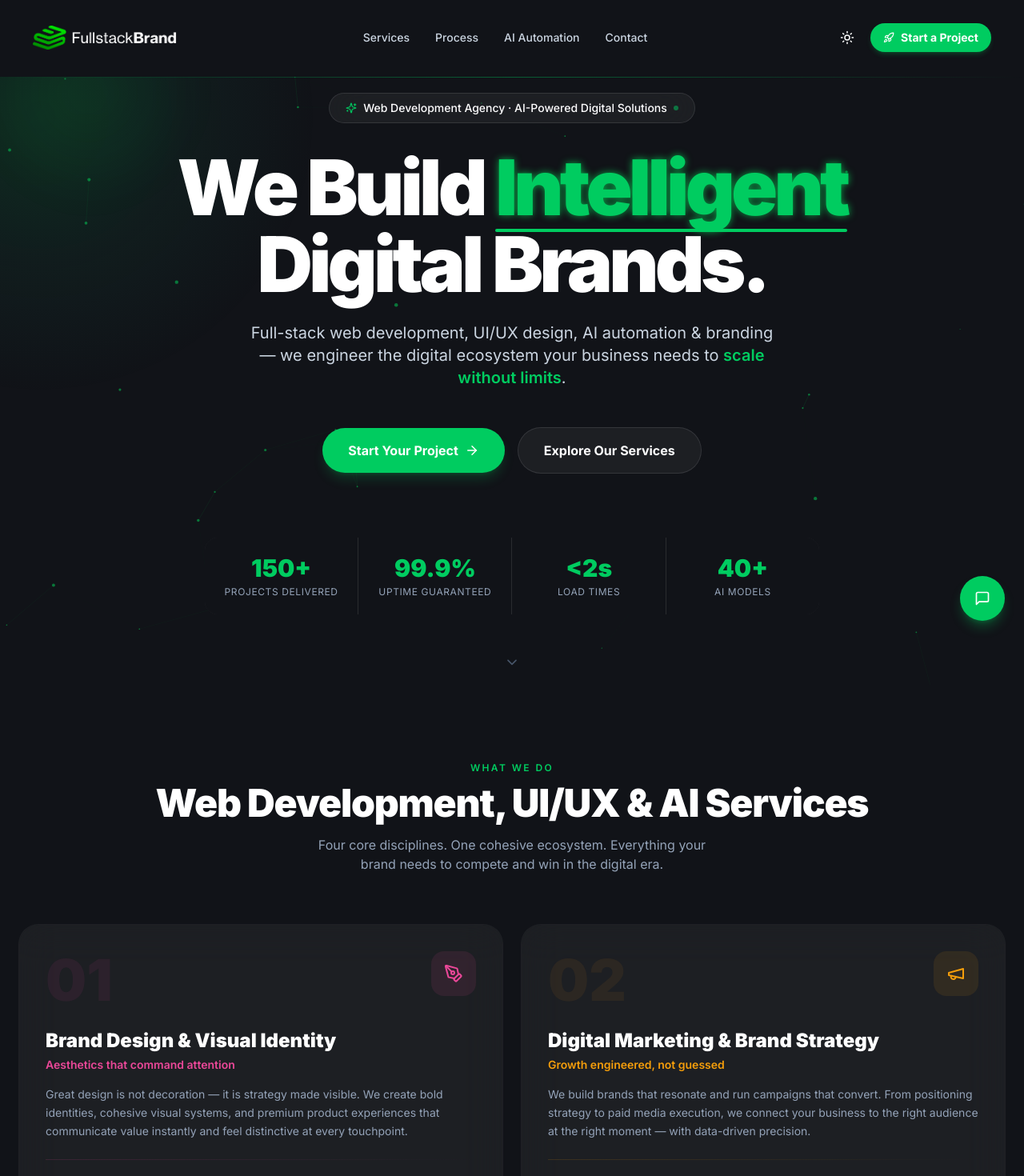
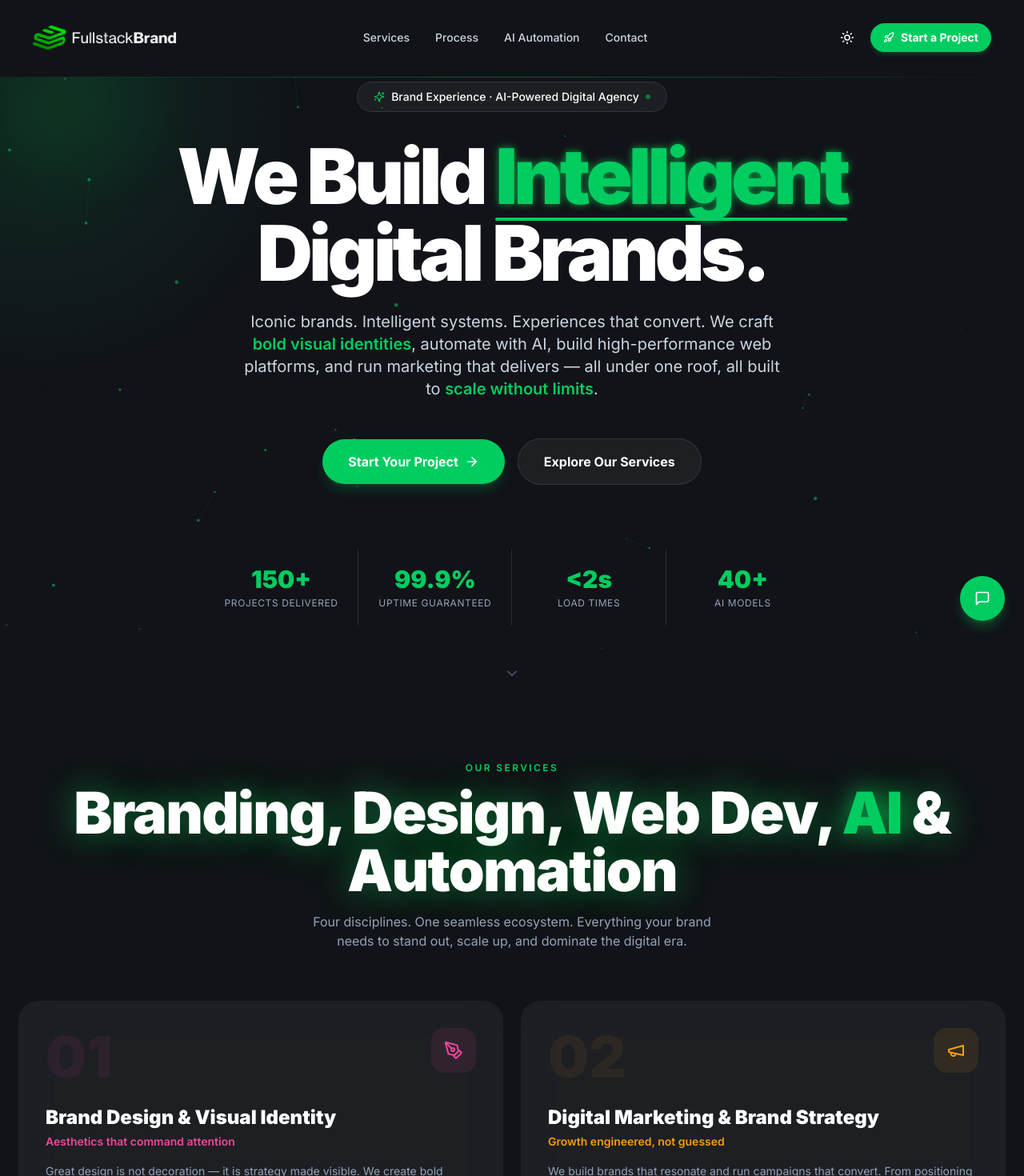
Before and after one commit to anas-hfd/FullstackBrand, a Next.js app: page / in a window 1280 px wide. Shown: the top 1470 px of the page at 80% size. Built offline with nearby package versions, Linux system fonts and the light colour scheme.

Commit message:
metadata title desc and buttons titles update

```diff
--- a/app/layout.tsx
+++ b/app/layout.tsx
@@ -15,22 +15,24 @@ const SITE_NAME = 'FullstackBrand'
 export const metadata: Metadata = {
   metadataBase: new URL(SITE_URL),
   title: {
-    default: 'Fullstack Brand | Web Development, UI/UX & Digital Solutions',
+    default: ' FullstackBrand| Brand Experience · AI-Powered Digital Agency',
     template: '%s | FullstackBrand',
   },
   description:
-    'FullstackBrand is an AI-powered full-stack web development agency delivering UI/UX design, AI automation, branding & digital marketing. Build your intelligent digital ecosystem today.',
+    'Your brand deserves more than a logo — FullstackBrand is a full branding ecosystem agency delivering bold visual identities, AI-powered automation, high-performance web development, and growth-driven digital marketing. One partner. Infinite impact.',
   keywords: [
+    'branding agency',
+    'visual identity design',
+    'brand identity agency',
+    'AI automation agency',
     'web development agency',
-    'fullstack web solutions',
+    'digital marketing agency',
+    'full branding ecosystem',
+    'brand strategy',
+    'AI agents integration',
+    'FullstackBrand',
     'UI/UX design agency',
-    'AI automation agency',
-    'digital marketing agency',
-    'brand identity design',
-    'Next.js web development',
-    'AI agents integration',
-    'SaaS development',
-    'FullstackBrand',
+    'growth marketing',
   ],
   authors: [{ name: 'FullstackBrand', url: SITE_URL }],
   creator: 'FullstackBrand',
@@ -45,17 +47,16 @@ export const metadata: Metadata = {
   },
   icons: {
     icon: [
+      { url: '/logos/Logomark.png', type: 'image/png', sizes: '512x512' },
       { url: '/favicon.ico', sizes: 'any' },
-      { url: '/favicon.png', type: 'image/png' },
-      { url: '/logos/Logomark.png', type: 'image/png' },
     ],
-    shortcut: '/favicon.ico',
+    shortcut: '/logos/Logomark.png',
     apple: '/logos/Logomark.png',
   },
   openGraph: {
-    title: 'Fullstack Brand | Web Development, UI/UX & Digital Solutions',
+    title: 'Brand Experience · AI-Powered Digital Agency | FullstackBrand',
     description:
-      'From futuristic web experiences to autonomous AI agents — FullstackBrand engineers the digital ecosystem your business needs to scale without limits.',
+      'Your brand deserves more than a logo. FullstackBrand builds complete brand ecosystems — bold visual identities, AI automation, stunning web experiences & results-driven marketing.',
     url: SITE_URL,
     siteName: SITE_NAME,
     type: 'website',
@@ -65,16 +66,16 @@ export const metadata: Metadata = {
         url: '/og-image.png',
         width: 1200,
         height: 630,
-        alt: 'FullstackBrand — We Build Intelligent Brands',
+        alt: 'FullstackBrand — Full Branding Ecosystem Agency',
         type: 'image/png',
       },
     ],
   },
   twitter: {
     card: 'summary_large_image',
-    title: 'Fullstack Brand | Web Development, UI/UX & Digital Solutions',
+    title: 'Brand Experience · AI-Powered Digital Agency | FullstackBrand',
     description:
-      'AI-powered full-stack agency: web development, UI/UX design, AI automation & digital marketing. Engineer your brand without limits.',
+      'Bold branding. Intelligent automation. High-performance web. Growth marketing. FullstackBrand is your full branding ecosystem partner.',
     images: ['/og-image.png'],
     site: '@fullstackbrand',
     creator: '@fullstackbrand',
@@ -96,15 +97,23 @@ const jsonLd = {
         height: 200,
       },
       description:
-        'FullstackBrand is an AI-powered full-stack digital agency specializing in web development, UI/UX design, AI automation, branding, and digital marketing.',
+        'FullstackBrand is a full branding ecosystem agency specializing in visual identity design, AI automation, web development, and growth-driven digital marketing.',
       foundingDate: '2026',
-      contactPoint: {
+      contactPoint: [
+        {
           '@type': 'ContactPoint',
           contactType: 'Customer Support',
           email: 'contact@fullstackbrand.co',
           telephone: '+1-945-997-2019',
           availableLanguage: 'English',
         },
+        {
+          '@type': 'ContactPoint',
+          contactType: 'Sales',
+          telephone: '+1-945-997-2019',
+          availableLanguage: 'English',
+        },
+      ],
       address: {
         '@type': 'PostalAddress',
         streetAddress: '1309 Coffeen Avenue STE 1200',
@@ -113,6 +122,7 @@ const jsonLd = {
         postalCode: '82801',
         addressCountry: 'US',
       },
+      telephone: '+1-945-997-2019',
       sameAs: [
         'https://www.instagram.com/fullstackbrand_agency',
         'https://www.threads.com/@fullstackbrand_agency',
@@ -160,9 +170,10 @@ export default function RootLayout({ children }: { children: React.ReactNode })
   return (
     <html lang="en" suppressHydrationWarning>
       <head>
-        {/* Favicon */}
+        {/* Favicon — Logomark as primary for best search engine appearance */}
+        <link rel="icon" href="/logos/Logomark.png" type="image/png" sizes="512x512" />
         <link rel="icon" href="/favicon.ico" sizes="any" />
-        <link rel="icon" href="/favicon.png" type="image/png" />
+        <link rel="apple-touch-icon" sizes="180x180" href="/logos/Logomark.png" />
         <link rel="apple-touch-icon" href="/logos/Logomark.png" />
 
         {/* Canonical */}
--- a/components/AIShowcase.tsx
+++ b/components/AIShowcase.tsx
@@ -170,12 +170,15 @@ export default function AIShowcase() {
 
           {/* Footer CTA */}
           <div className="px-6 py-4 border-t border-slate-200/50 dark:border-white/10">
-            <a
+            <motion.a
               href="#start"
+              whileHover={{ x: 4 }}
+              whileTap={{ x: 0 }}
+              transition={{ type: 'spring', stiffness: 400, damping: 20 }}
               className="flex items-center gap-2 text-xs font-semibold text-brand-light dark:text-brand-dark hover:gap-3 transition-all duration-200"
             >
               Deploy an AI Agent for your business <ArrowRight size={12} />
-            </a>
+            </motion.a>
           </div>
         </motion.div>
       </div>
--- a/components/Footer.tsx
+++ b/components/Footer.tsx
@@ -103,7 +103,7 @@ export default function Footer() {
               </Link>
 
               <p className="text-slate-500 dark:text-slate-400 text-sm leading-relaxed max-w-xs mb-8">
-                We engineer intelligent digital ecosystems — from cutting-edge web applications to autonomous AI agents that scale your business. Est. 2026.
+                We engineer intelligent digital ecosystems — from cutting-edge web applications to autonomous AI agents that scale your business.
               </p>
 
               {/* Contact info */}
--- a/components/Hero.tsx
+++ b/components/Hero.tsx
@@ -136,7 +136,7 @@ export default function Hero() {
           >
             <Sparkles size={14} className="text-brand-light dark:text-brand-dark" />
           </motion.span>
-          Web Development Agency · AI-Powered Digital Solutions
+          Brand Experience · AI-Powered Digital Agency
           <span className="w-1.5 h-1.5 rounded-full bg-brand-light dark:bg-brand-dark animate-pulse" />
         </motion.div>
 
@@ -170,8 +170,11 @@ export default function Hero() {
           className="text-lg md:text-xl text-slate-600 dark:text-slate-300 max-w-2xl mx-auto mb-12 leading-relaxed"
           style={{ transform: 'translateZ(15px)' }}
         >
-          Full-stack web development, UI/UX design, AI automation &amp; branding —
-          we engineer the digital ecosystem your business needs to{' '}
+          Iconic brands. Intelligent systems. Experiences that convert.
+          We craft{' '}
+          <span className="text-brand-light dark:text-brand-dark font-semibold">bold visual identities</span>,
+          automate with AI, build high-performance web platforms, and run marketing that delivers —
+          all under one roof, all built to{' '}
           <span className="text-brand-light dark:text-brand-dark font-semibold">scale without limits</span>.
         </motion.p>
 
@@ -183,22 +186,28 @@ export default function Hero() {
           className="flex flex-col sm:flex-row gap-4 justify-center items-center"
           style={{ transform: 'translateZ(20px)' }}
         >
-          <a
+          <motion.a
             href="#start"
-            className="group relative flex items-center justify-center gap-2 bg-brand-light dark:bg-brand-dark text-white px-8 py-4 rounded-full font-bold text-base hover:scale-105 transition-transform duration-300 shadow-lg shadow-brand-light/25 dark:shadow-brand-dark/20 overflow-hidden"
+            whileHover={{ x: 6 }}
+            whileTap={{ x: 0 }}
+            transition={{ type: 'spring', stiffness: 400, damping: 20 }}
+            className="group relative flex items-center justify-center gap-2 bg-brand-light dark:bg-brand-dark text-white px-8 py-4 rounded-full font-bold text-base shadow-lg shadow-brand-light/25 dark:shadow-brand-dark/20 overflow-hidden"
           >
             <span className="relative z-10 flex items-center gap-2">
               Start Your Project
               <ArrowRight size={18} className="group-hover:translate-x-1 transition-transform duration-300" />
             </span>
-          </a>
+          </motion.a>
 
-          <a
+          <motion.a
             href="#services"
-            className="flex items-center justify-center gap-2 glass px-8 py-4 rounded-full font-bold text-base hover:bg-slate-100 dark:hover:bg-white/10 transition-all duration-300 hover:scale-105"
+            whileHover={{ x: -6 }}
+            whileTap={{ x: 0 }}
+            transition={{ type: 'spring', stiffness: 400, damping: 20 }}
+            className="flex items-center justify-center gap-2 glass px-8 py-4 rounded-full font-bold text-base hover:bg-slate-100 dark:hover:bg-white/10 transition-colors duration-300"
           >
             Explore Our Services
-          </a>
+          </motion.a>
         </motion.div>
 
         {/* Stats row */}
--- a/components/Services.tsx
+++ b/components/Services.tsx
@@ -292,11 +292,25 @@ export default function Services() {
         className="text-center mb-16"
       >
         <span className="text-xs uppercase tracking-[0.2em] text-brand-light dark:text-brand-dark font-semibold mb-3 block">
-          What we do
+          Our Services
         </span>
-        <h2 className="text-4xl md:text-5xl font-black mb-4 tracking-tight">Web Development, UI/UX &amp; AI Services</h2>
+        <h2
+          className="text-5xl md:text-7xl font-black mb-4 tracking-tight text-slate-900 dark:text-white"
+          style={{
+            textShadow: '0 0 40px rgba(0,255,102,0.35), 0 0 80px rgba(0,255,102,0.15)',
+          }}
+        >
+          Branding, Design, Web Dev,{' '}
+          <span
+            className="text-brand-light dark:text-brand-dark"
+            style={{ textShadow: '0 0 30px rgba(0,255,102,0.6), 0 0 60px rgba(0,255,102,0.25)' }}
+          >
+            AI
+          </span>{' '}
+          &amp; Automation
+        </h2>
         <p className="text-slate-500 dark:text-slate-400 max-w-lg mx-auto">
-          Four core disciplines. One cohesive ecosystem. Everything your brand needs to compete and win in the digital era.
+          Four disciplines. One seamless ecosystem. Everything your brand needs to stand out, scale up, and dominate the digital era.
         </p>
       </motion.div>
 
```
Also changed, not shown: components/LeadForm.tsx (+9 -5 lines), components/Navbar.tsx (+6 -3 lines), components/ValueSection.tsx (+6 -3 lines), public/icon.png (deleted). Lines whose indentation alone changed are shown as unchanged.
